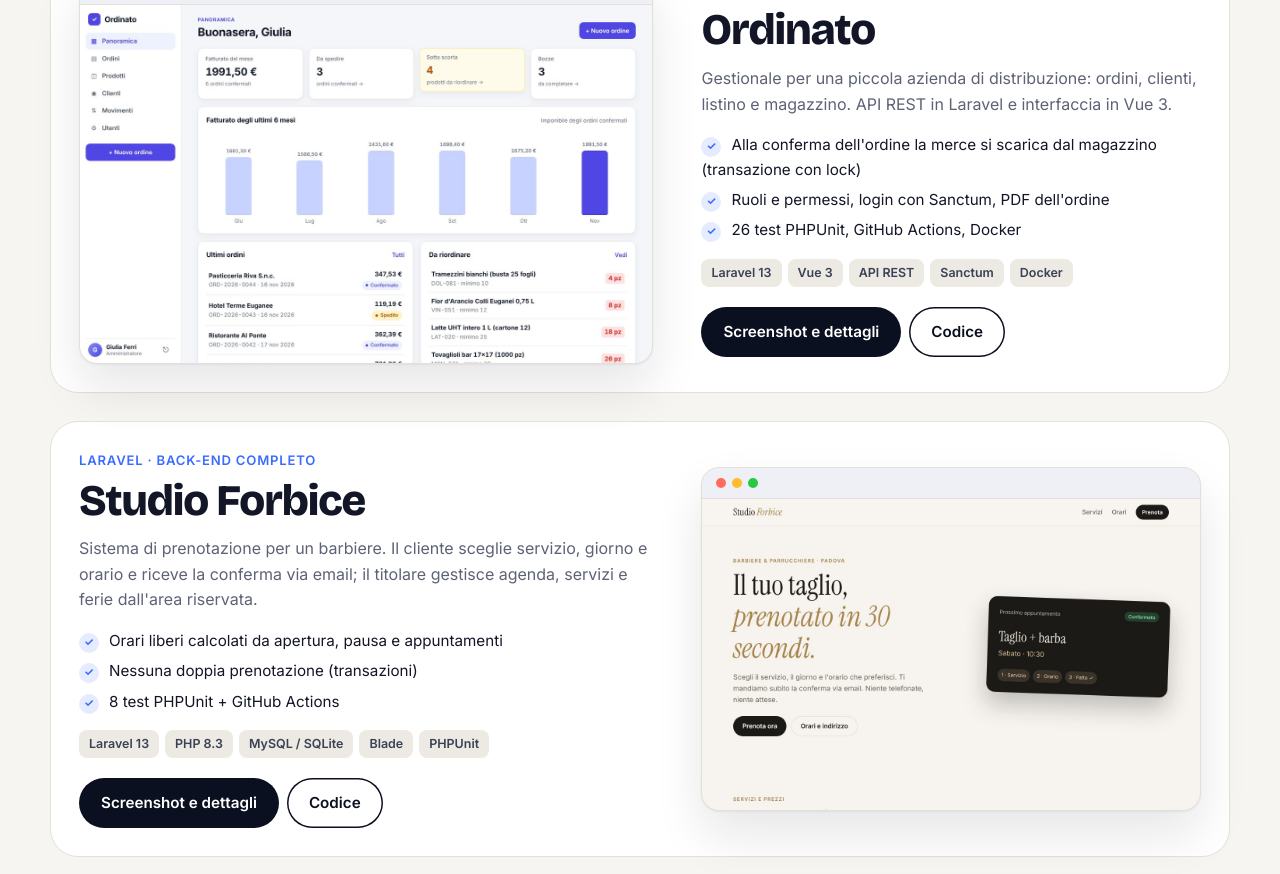
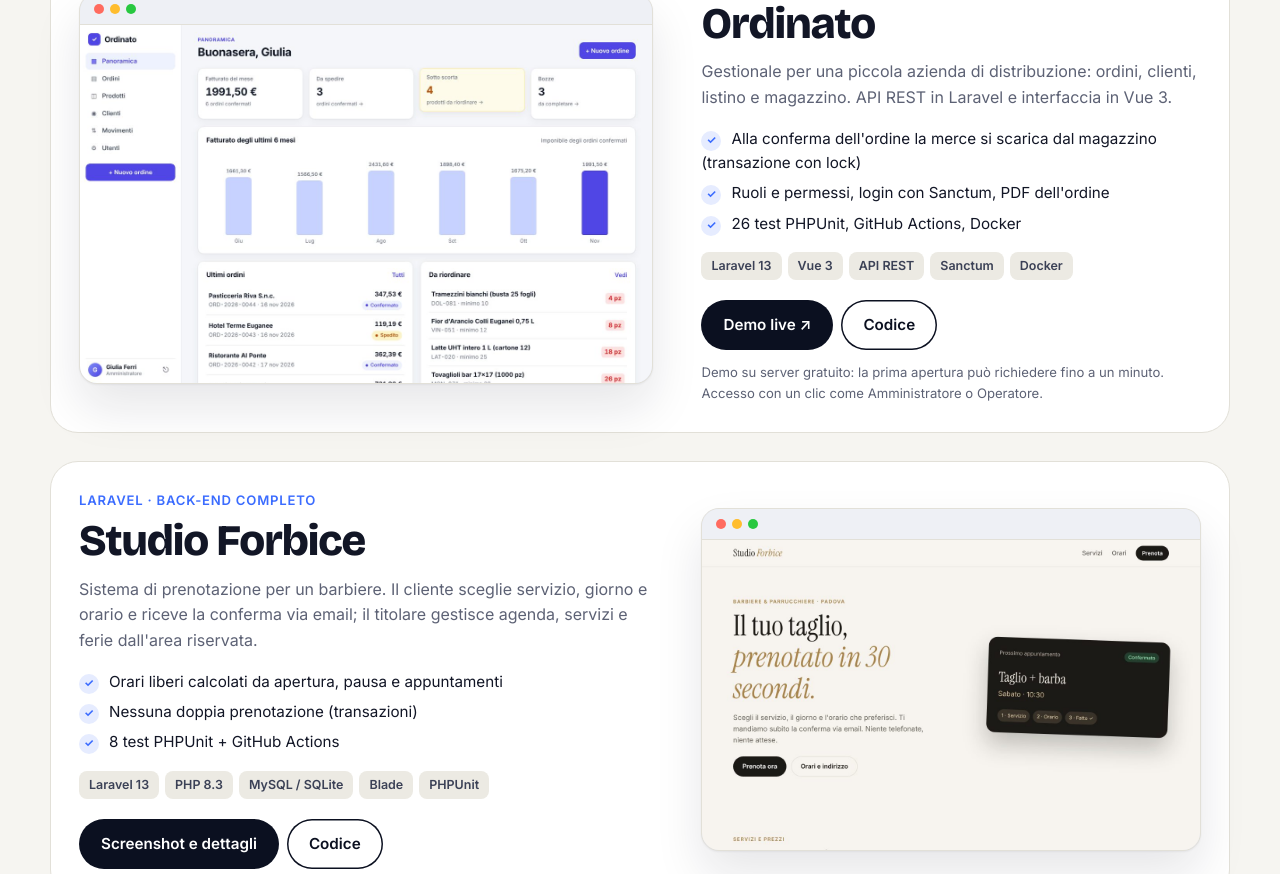
Before and after one commit to ayoubbalhouh/ayoubbalhouh.github.io, a plain HTML site: page index.html in a window 1280 px wide. Shown: the part 1427-2301 px from the top of the page. Drawn offline with nearby package versions, Linux system fonts and the light colour scheme.

Commit message:
Portfolio: demo live di Ordinato su Render
Co-Authored-By: Claude Opus 5.5 <noreply@anthropic.com>
Claude-Session: https://claude.ai/code/session_01TEwMP5pCrNteArDKsZpN6x

```diff
--- a/index.html
+++ b/index.html
@@ -101,7 +101,7 @@
       <div class="projects" id="projects">
 
         <article class="project featured" data-cat="php js">
-          <a class="shot" href="https://github.com/ayoubbalhouh/gestionale-ordini#readme" target="_blank" rel="noopener" aria-label="Apri Ordinato">
+          <a class="shot" href="https://gestionale-ordini-a7o8.onrender.com" target="_blank" rel="noopener" aria-label="Apri Ordinato">
             <span class="browser"><i></i><i></i><i></i></span>
             <img src="img/ordinato.jpg" alt="Gestionale ordini e magazzino Ordinato" loading="lazy">
           </a>
@@ -116,8 +116,11 @@
             </ul>
             <div class="tags"><span>Laravel 13</span><span>Vue 3</span><span>API REST</span><span>Sanctum</span><span>Docker</span></div>
             <div class="p-links">
-              <a href="https://github.com/ayoubbalhouh/gestionale-ordini#readme" class="btn" target="_blank" rel="noopener">Screenshot e dettagli</a>
+              <a href="https://gestionale-ordini-a7o8.onrender.com" class="btn" target="_blank" rel="noopener">Demo live ↗</a>
               <a href="https://github.com/ayoubbalhouh/gestionale-ordini" class="btn btn-outline" target="_blank" rel="noopener">Codice</a>
+            </div>
+            <p class="p-note">Demo su server gratuito: la prima apertura può richiedere fino a un minuto. Accesso con un clic come Amministratore o Operatore.</p>
+            <div hidden>
             </div>
           </div>
         </article>
--- a/style.css
+++ b/style.css
@@ -141,6 +141,7 @@ h1, h2, h3 { font-family: var(--head); letter-spacing: -.025em; line-height: 1.0
 .tags { display: flex; flex-wrap: wrap; gap: 6px; margin: 14px 0 20px; }
 .tags span { font-size: .78rem; font-weight: 600; padding: 4px 10px; border-radius: 8px; background: var(--soft); color: #3b4156; }
 .p-links { display: flex; flex-wrap: wrap; gap: 8px; }
+.p-note { font-size: .82rem; color: var(--muted); margin-top: 12px; }
 
 .grid { display: grid; grid-template-columns: repeat(2, 1fr); gap: 28px; }
 .card { display: flex; flex-direction: column; gap: 18px; }
```
